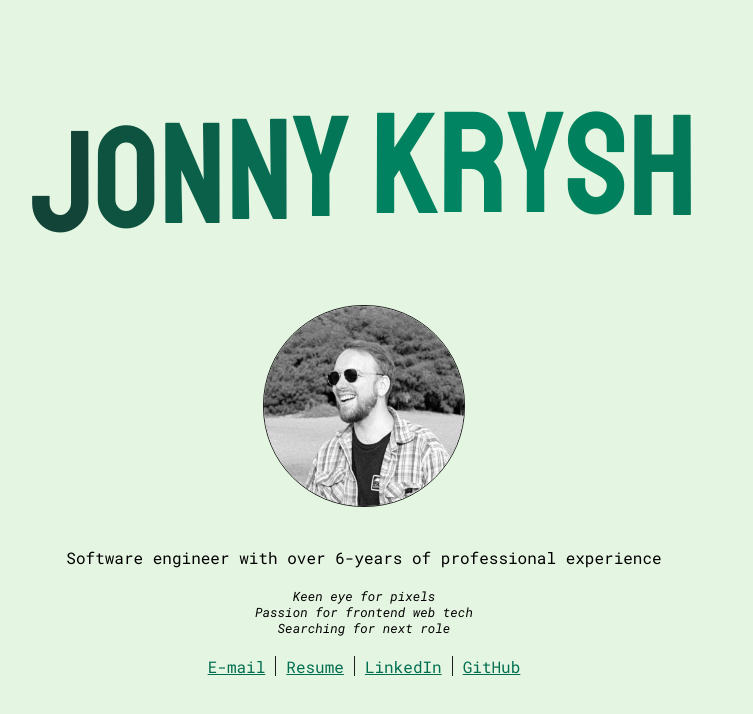
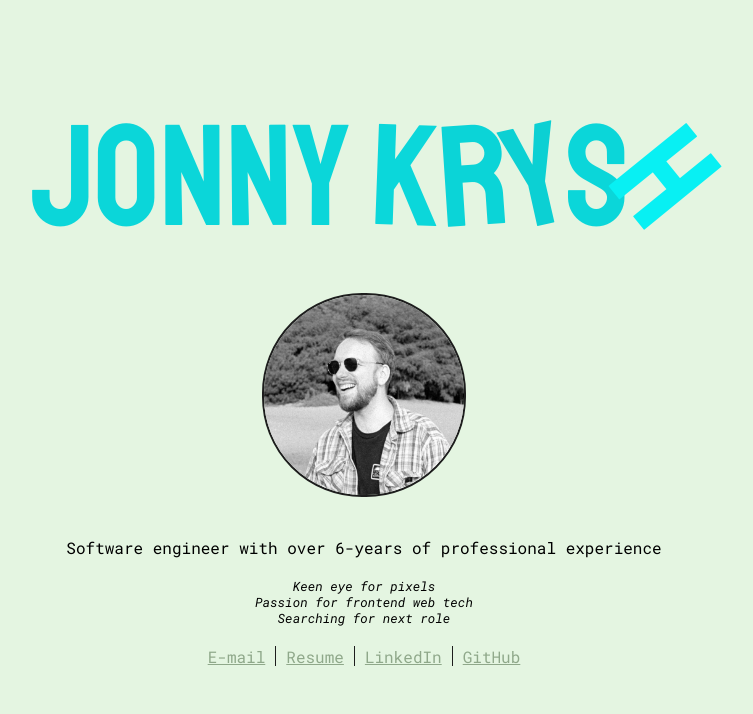
Before and after one commit to jonnykry/jonnykrysh.me, a React (Vite) app: page / in a window 1280 px wide. Shown: the top 714 px of the page, without its empty margins (276-1029 px from the left). Built offline with nearby package versions, Linux system fonts and the light colour scheme.

Commit message:
Move to AnimeJS, change some colors, add animations and a reset button

```diff
--- a/package.json
+++ b/package.json
@@ -11,10 +11,12 @@
     "preview": "vite preview"
   },
   "dependencies": {
+    "animejs": "^3.2.1",
     "react": "^18.2.0",
     "react-dom": "^18.2.0"
   },
   "devDependencies": {
+    "@types/animejs": "^3.1.7",
     "@types/express": "^4.17.17",
     "@types/react": "^18.0.37",
     "@types/react-dom": "^18.0.11",
--- /dev/null
+++ b/src/home/Header.css
@@ -0,0 +1,71 @@
+.header {
+  color: #232023;
+  font-family: 'Staatliches', cursive;
+  font-size: 5rem;
+  line-height: 0.9;
+}
+
+.space {
+  display: inline-block;
+  padding: 0 10px;
+}
+
+.wavy span {
+  cursor: default;
+  display: inline-block;
+}
+
+.header-container {
+  display: flex;
+  flex-direction: column;
+}
+
+.controls {
+  display: flex;
+  align-self: flex-end;
+}
+
+.control {
+  align-self: flex-end;
+  background: #f2edf5;
+  border-top: 2px solid #e3e3e3;
+  border-left: 2px solid #e3e3e3;
+  border-bottom: 2px solid #979797;
+  border-right: 2px solid #979797;
+  border-radius: 3px;
+  color: #1d1d1d;
+  cursor: pointer;
+  font-family: 'Roboto Mono', monospace;
+  font-weight: 600;
+  font-size: 0.5rem;
+  padding: 5px;
+  width: fit-content;
+  z-index: 3;
+}
+
+.control:hover {
+  background: #674f75;
+  color: #f2edf5;
+}
+
+/* Mobile */
+
+@media only screen and (min-width: 600px) {
+  .header {
+    font-size: 7rem;
+  }
+
+  .control {
+    font-size: 0.7rem;
+  }
+}
+
+@media only screen and (min-width: 1000px) {
+  .header {
+    font-size: 9rem;
+  }
+
+  .control {
+    font-size: 0.8rem;
+  }
+}
--- /dev/null
+++ b/src/home/Header.tsx
@@ -0,0 +1,147 @@
+import { ReactElement, useEffect, useRef, useState } from 'react';
+import anime from 'animejs/lib/anime.es.js';
+import './Header.css';
+
+const NAME = 'jonny krysh';
+const SPACE = ' ';
+
+const Header = () => {
+  const headerRef = useRef<HTMLDivElement>(null);
+  const [animation, setAnimation] = useState<anime.AnimeInstance | null>(null);
+  const [shouldReset, setShouldReset] = useState(false);
+
+  const delayFx = (idx: number, ms: number) => {
+    return idx * ms;
+  };
+
+  useEffect(() => {
+    const baseAnimation = {
+      autoplay: true,
+      duration: 2000,
+      direction: 'alternate',
+    };
+
+    const animations: anime.AnimeParams[] = [
+      {
+        // falling
+        ...baseAnimation,
+        keyframes: [
+          { translateY: 0, color: '#1d1d1d' },
+          { translateY: -30, color: '#00c18e' },
+          {
+            translateY: anime.stagger(35, {
+              from: 'center',
+              axis: 'y',
+            }),
+            rotateZ: anime.stagger([-30, 30], {
+              from: 'center',
+              axis: 'y',
+            }),
+            color: '#1d1d1d',
+          },
+        ],
+        easing: 'easeInOutSine',
+        delay: (_el: HTMLElement, i: number) => delayFx(i, 50),
+      },
+      {
+        // spin
+        ...baseAnimation,
+        keyframes: [
+          { rotateZ: 0, color: '#1d1d1d' },
+          { rotateZ: -360, color: '#0BD6D9' },
+          { rotateZ: 0, color: '#1d1d1d' },
+        ],
+        easing: 'easeInOutSine',
+        delay: (_el: HTMLElement, i: number) => delayFx(i, 200),
+      },
+      {
+        // spin reverse
+        ...baseAnimation,
+        keyframes: [
+          { rotateZ: 0, color: '#1d1d1d' },
+          { rotateZ: 360, color: '#0BD968' },
+          { rotateZ: 0, color: '#1d1d1d' },
+        ],
+        easing: 'easeOutSine',
+        delay: (_el: HTMLElement, i: number) => delayFx(i, 200),
+      },
+      {
+        // scale down
+        ...baseAnimation,
+        translateY: -30,
+        color: '#00c18e',
+        scale: [
+          { value: 0.1, easing: 'easeOutSine', duration: 200 },
+          { value: 1, easing: 'easeOutSine', duration: 200 },
+        ],
+        delay: (_el: HTMLElement, i: number) => delayFx(i, 200),
+      },
+      {
+        // scale down rotated
+        ...baseAnimation,
+        color: '#0BD6D9',
+        scale: [
+          { value: 0.1, easing: 'easeOutSine', duration: 200 },
+          { value: 1, easing: 'easeOutSine', duration: 200 },
+        ],
+        rotateZ: 360,
+        delay: (_el: HTMLElement, i: number) => delayFx(i, 200),
+      },
+    ];
+
+    if (!animation) {
+      const randIdx = Math.floor(Math.random() * animations.length);
+      const cfg = animations[randIdx];
+      const animeInstance = anime({
+        ...baseAnimation,
+        ...cfg,
+        targets: headerRef?.current?.children || [],
+      });
+
+      animeInstance.finished.then(() => {
+        // Clean up previous animations each time, enabling rerun button
+        anime.remove(headerRef.current ? headerRef.current.children : []);
+        setAnimation(null);
+      });
+
+      setAnimation(animeInstance);
+      setShouldReset(false);
+    }
+  }, [shouldReset, headerRef.current]);
+
+  const nameElements: ReactElement[] = NAME.split('').map(
+    (letter: string, idx: number) => {
+      if (letter === SPACE) {
+        return <span key={`space-${idx}`} className='space'></span>;
+      }
+
+      const key = `${letter}-${idx}`;
+      return (
+        <span key={key} className='wavy-text'>
+          {letter}
+        </span>
+      );
+    }
+  );
+
+  const onReset = () => {
+    setShouldReset(true);
+  };
+
+  return (
+    <div className='header-container'>
+      <div className='header wavy' ref={headerRef}>
+        {nameElements}
+      </div>
+      <button
+        className='control'
+        style={{ visibility: animation ? 'hidden' : 'visible' }}
+        onClick={onReset}
+      >
+        Go Again!
+      </button>
+    </div>
+  );
+};
+
+export default Header;
--- a/src/home/Home.css
+++ b/src/home/Home.css
@@ -1,20 +1,20 @@
 @font-face {
-  font-family: "Roboto Mono";
+  font-family: 'Roboto Mono';
   font-style: italic;
-  src: local("RobotoMono-Italic"),
-    url(../assets/RobotoMono-Italic.ttf) format("truetype");
+  src: local('RobotoMono-Italic'),
+    url(../assets/RobotoMono-Italic.ttf) format('truetype');
 }
 @font-face {
-  font-family: "Roboto Mono";
+  font-family: 'Roboto Mono';
   font-style: normal;
-  src: local("RobotoMono-Regular"),
-    url(../assets/RobotoMono-Regular.ttf) format("truetype");
+  src: local('RobotoMono-Regular'),
+    url(../assets/RobotoMono-Regular.ttf) format('truetype');
 }
 @font-face {
-  font-family: "Staatliches";
+  font-family: 'Staatliches';
   font-style: normal;
-  src: local("Staatliches-Regular"),
-    url(../assets/Staatliches-Regular.ttf) format("truetype");
+  src: local('Staatliches-Regular'),
+    url(../assets/Staatliches-Regular.ttf) format('truetype');
 }
 
 /* Content */
@@ -34,7 +34,7 @@ body {
   background-color: #e4f5e1;
   display: flex;
   flex-direction: column;
-  font-family: "Roboto Mono", monospace;
+  font-family: 'Roboto Mono', monospace;
   font-size: 1rem;
   height: 100vh;
   justify-content: center;
@@ -55,7 +55,7 @@ section {
 }
 
 .img-container {
-  border: 1px solid #1d1d1d;
+  border: 2px solid #1d1d1d;
   border-radius: 100px;
   display: block;
   height: 100px;
@@ -71,24 +71,13 @@ section {
   width: 100px;
 }
 
-.header {
-  color: #232023;
-  font-family: "Staatliches", cursive;
-  font-size: 5rem;
-}
-
-.gap {
-  display: inline-block;
-  padding: 0 10px;
-}
-
 .links-container {
   display: flex;
   justify-content: center;
 }
 
 .links-container a {
-  color: #006e50;
+  color: #8fa88a;
 }
 
 .links-container a:hover {
@@ -104,46 +93,9 @@ section {
   border-right: 1px solid #1d1d1d;
 }
 
-/* Wavy Animation */
-
-@keyframes wavy-text {
-  0% {
-    color: #1d1d1d;
-    transform: translateY(0);
-    -webkit-transform: translateY(0);
-  }
-  50% {
-    color: #008461;
-    transform: translateY(-30px);
-    -webkit-transform: translateY(-30px);
-  }
-  100% {
-    color: #1d1d1d;
-    transform: translateY(0);
-    -webkit-transform: translateY(0);
-  }
-}
-
-.wavy span {
-  animation-name: wavy-text;
-  -webkit-animation-name: wavy-text;
-  animation-duration: 3s;
-  -webkit-animation-duration: 3s;
-  animation-timing-function: ease-in-out;
-  -webkit-animation-timing-function: ease-in-out;
-  animation-iteration-count: 3;
-  -webkit-animation-iteration-count: 3;
-  cursor: default;
-  display: inline-block;
-}
-
 /* Mobile */
 
 @media only screen and (min-width: 600px) {
-  .header {
-    font-size: 7rem;
-  }
-
   .img-container,
   .img-container img {
     height: 150px;
@@ -152,10 +104,6 @@ section {
 }
 
 @media only screen and (min-width: 1000px) {
-  .header {
-    font-size: 9rem;
-  }
-
   .img-container,
   .img-container img {
     height: 200px;
--- a/src/home/Home.tsx
+++ b/src/home/Home.tsx
@@ -2,6 +2,7 @@ import { ReactElement } from 'react';
 import './Home.css';
 import imgUrl from '../assets/jonny.png';
 import resumeUrl from '../assets/resume.pdf';
+import Header from './Header';
 
 type Link = {
   url: string;
@@ -9,29 +10,12 @@ type Link = {
 };
 
 const Home = () => {
-  const nameLetters = ['j', 'o', 'n', 'n', 'y', 'gap', 'k', 'r', 'y', 's', 'h'];
   const links: Link[] = [
     { url: 'mailto:jonnykry93@gmail.com', title: 'E-mail' },
     { url: resumeUrl, title: 'Resume' },
     { url: 'https://www.linkedin.com/in/jonnykry/', title: 'LinkedIn' },
     { url: 'https://github.com/jonnykry', title: 'GitHub' },
   ];
-
-  let delay = 0;
-  const nameElements: ReactElement[] = nameLetters.map((letter: string) => {
-    const key = `${letter}-${delay}`;
-
-    // Add a delay to each letter to stagger animation start time
-    delay += 0.12;
-
-    return letter === 'gap' ? (
-      <span key={key} className='gap'></span>
-    ) : (
-      <span key={key} style={{ animationDelay: `${delay}s` }}>
-        {letter}
-      </span>
-    );
-  });
 
   const linkElements: ReactElement[] = links.map((link: Link) => {
     const key = `${link.url}-${link.title}`;
@@ -48,7 +32,7 @@ const Home = () => {
   return (
     <>
       <section className='hero-container'>
-        <div className='header wavy'>{nameElements}</div>
+        <Header />
         <div className='img-container'>
           <img src={imgUrl} alt='A portrait of Jonny Krysh' />
         </div>
--- a/vite.config.ts
+++ b/vite.config.ts
@@ -4,5 +4,12 @@ import react from '@vitejs/plugin-react';
 // https://vitejs.dev/config/
 export default defineConfig({
   plugins: [react()],
-  assetsInclude: ['**/*.jpg', '**/*.png', '**/*.ico', '**/*.pdf', '**/*.ttf'],
+  assetsInclude: [
+    '**/*.jpg',
+    '**/*.png',
+    '**/*.svg',
+    '**/*.ico',
+    '**/*.pdf',
+    '**/*.ttf',
+  ],
 });
```
Also changed, not shown: 1 other file (tests, documents, lock files or other folders).
